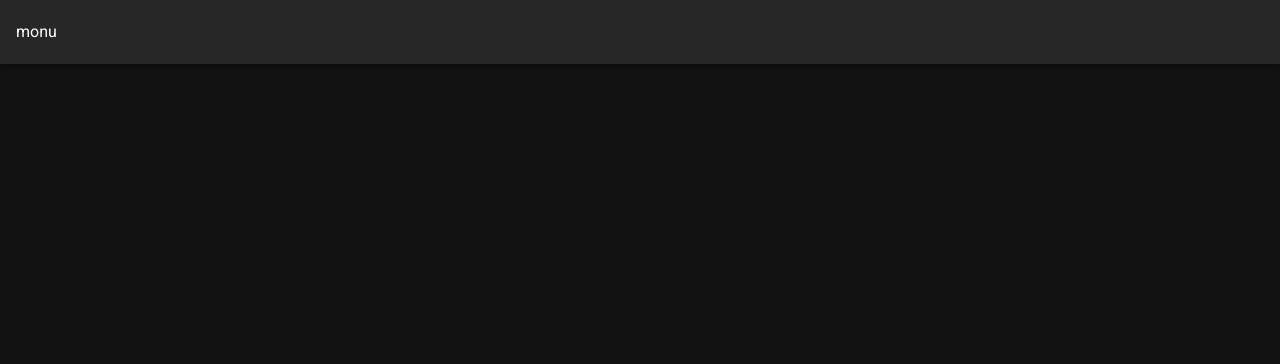
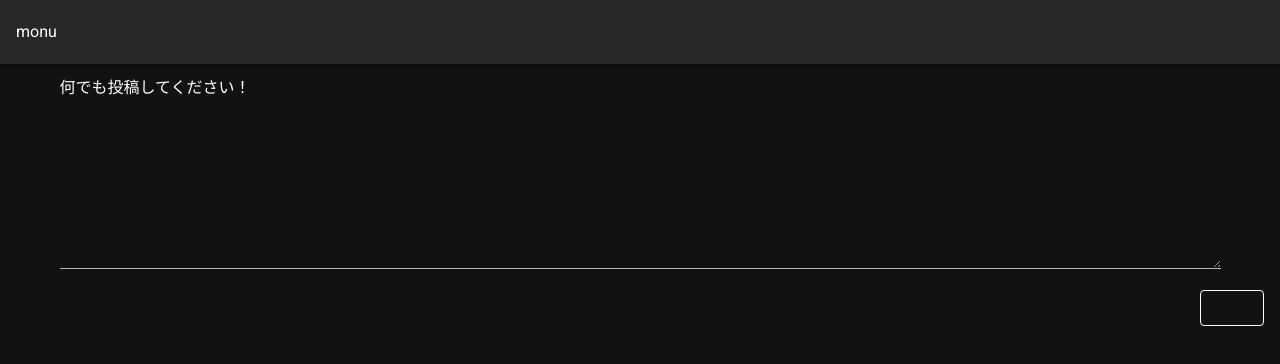
Before and after one commit to jphacks/KB_1909_1, a Nuxt app: page / in a window 1280 px wide. Shown: the top 364 px of the page. Built offline with nearby package versions, Linux system fonts and the light colour scheme.

Commit message:
post form のマークアップ

```diff
--- /dev/null
+++ b/components/PostForm.vue
@@ -0,0 +1,16 @@
+<template>
+  <v-container>
+    <p>何でも投稿してください！</p>
+    <v-textarea></v-textarea>
+    <v-btn right absolute outlined></v-btn>
+  </v-container>
+</template>
+
+<script>
+import { Component, Vue } from 'vue-property-decorator'
+
+@Component({})
+class PostForm extends Vue {}
+
+export default PostForm
+</script>
--- a/pages/index.vue
+++ b/pages/index.vue
@@ -1,13 +1,19 @@
 <template>
   <div>
     <v-app-bar>monu</v-app-bar>
+    <post-form></post-form>
   </div>
 </template>
 
 <script>
 import { Component, Vue } from 'vue-property-decorator'
+import PostForm from '@/components/PostForm'
 
-@Component({})
+@Component({
+  components: {
+    PostForm
+  }
+})
 class Index extends Vue {}
 
 export default Index
```
Also changed, not shown: tsconfig.json (+7 -1 lines).
